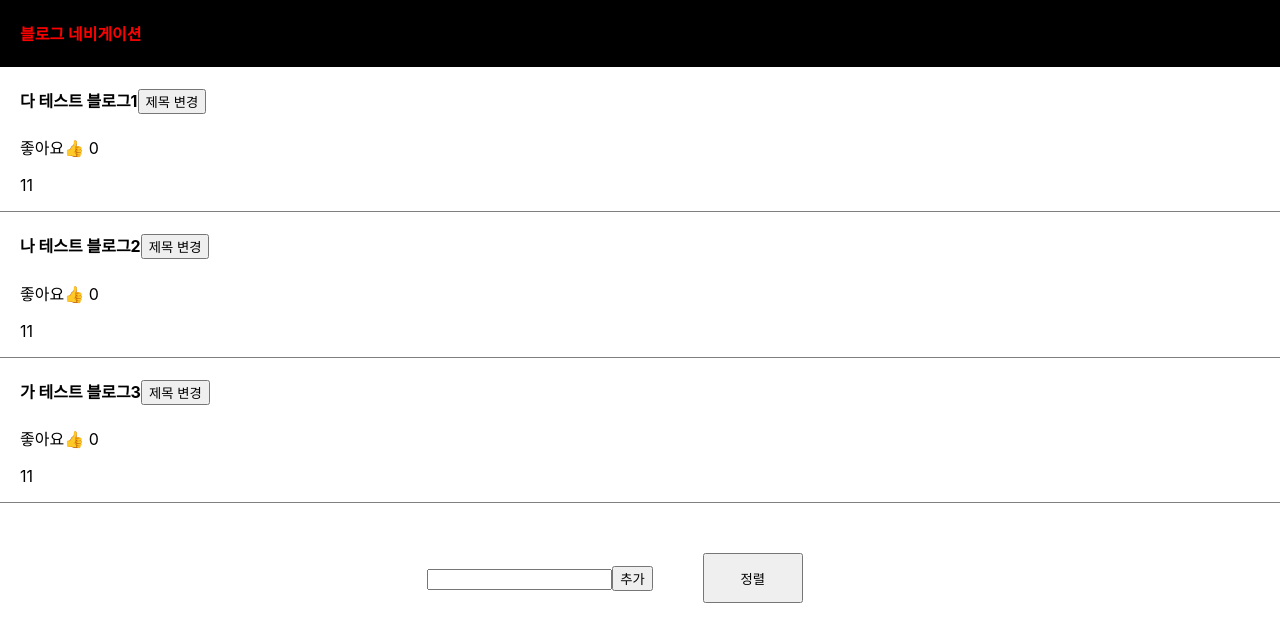
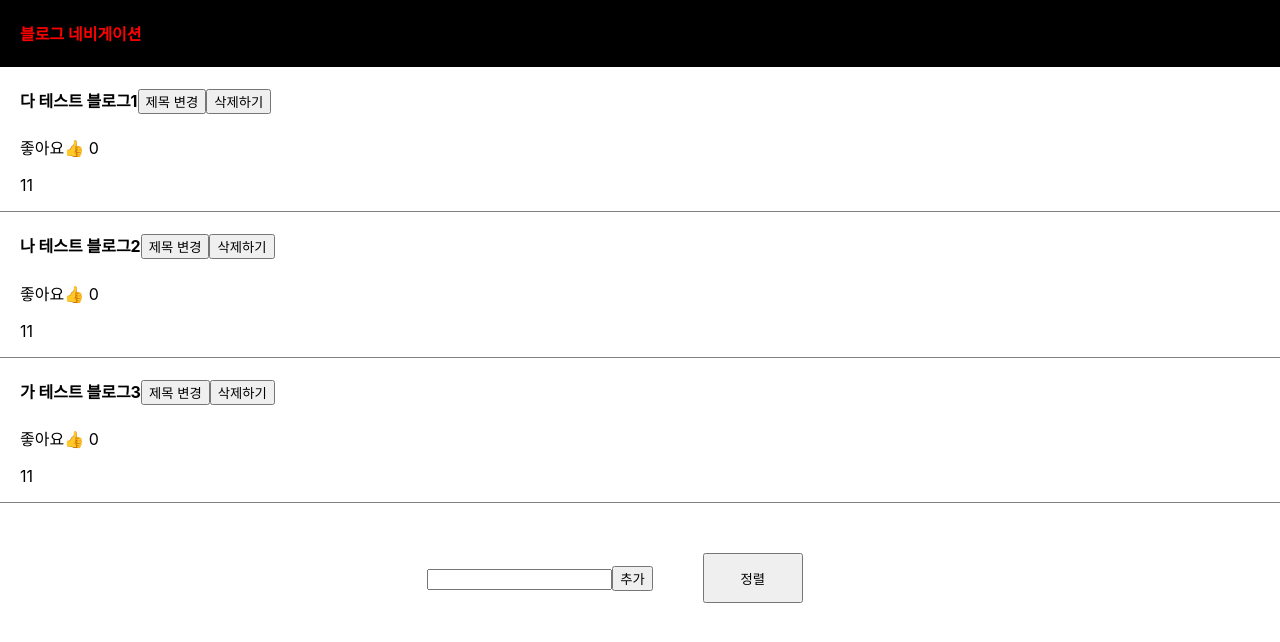
Before and after one commit to kidohy15/react-blog, a React (Create React App) app: page / in a window 1280 px wide. Shown: the top 642 px of the page. Built offline with nearby package versions, Linux system fonts and the light colour scheme.

Commit message:
글리스트 옆에 삭제 기능 추가

```diff
--- a/src/App.js
+++ b/src/App.js
@@ -66,6 +66,14 @@ function App() {
     });
   }
 
+  function handleDelete(e, index) {
+    console.log("index!!!!!!", index);
+    setIndex(index);
+    const result = blogData.filter((data) => data !== blogData[index])
+    console.log("result!!!!!!", result);
+    setBlogData(result);
+  }
+
   function handleSort() {
     const sortedTitles = [...title].sort(); // 가나다 순으로 정렬된 새로운 배열을 생성
     const sortedBlogData = sortedTitles.map((title) => {
@@ -104,6 +112,7 @@ function App() {
           <h4 onClick={() => openModal(index)}>
             {title[index]}
             <button onClick={(e) => handleTitle(e, index)}>제목 변경</button>
+            <button onClick={(e) => handleDelete(e, index)}>삭제하기</button>
           </h4>
           <span
             onClick={(event) => {
```
